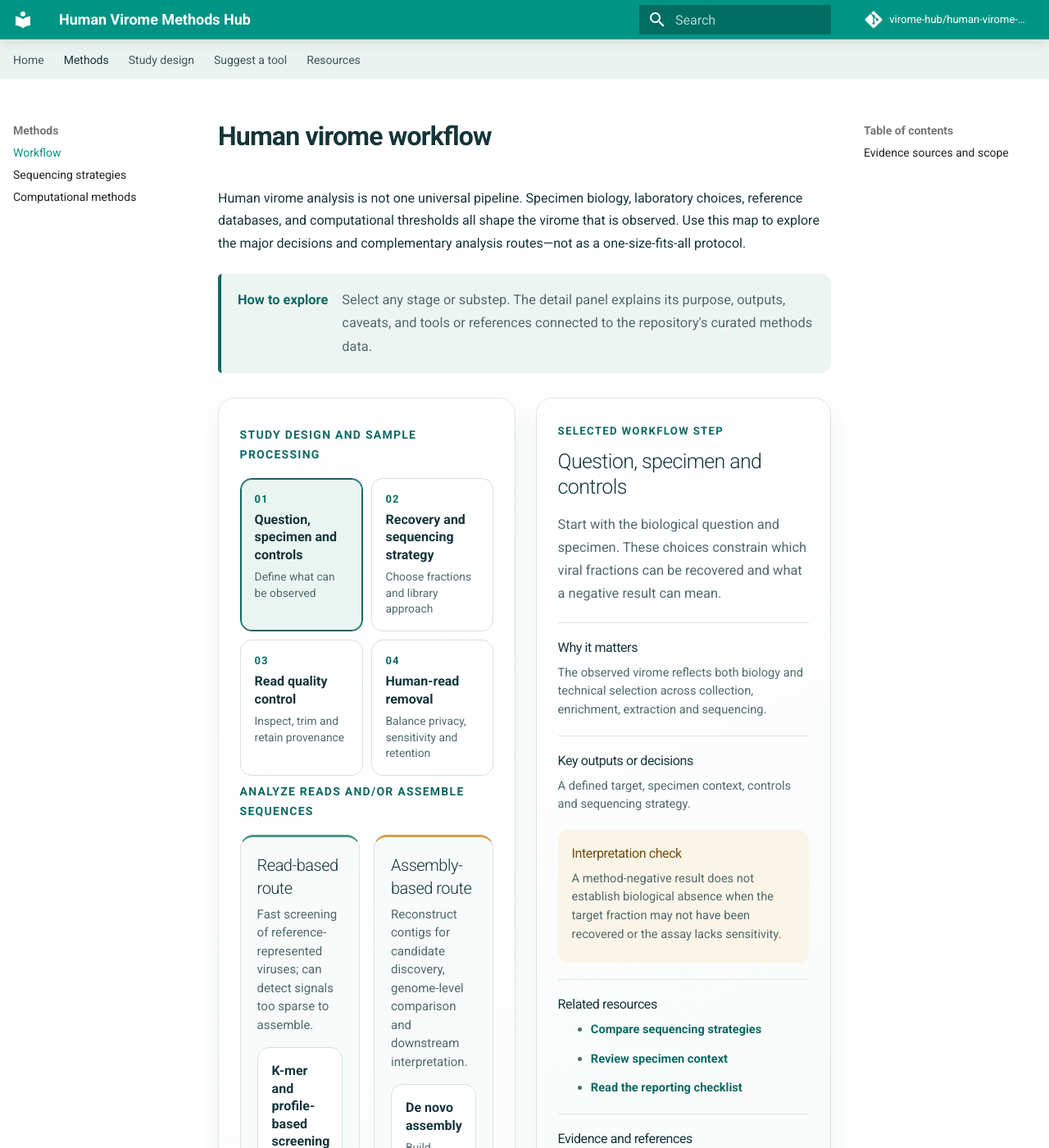
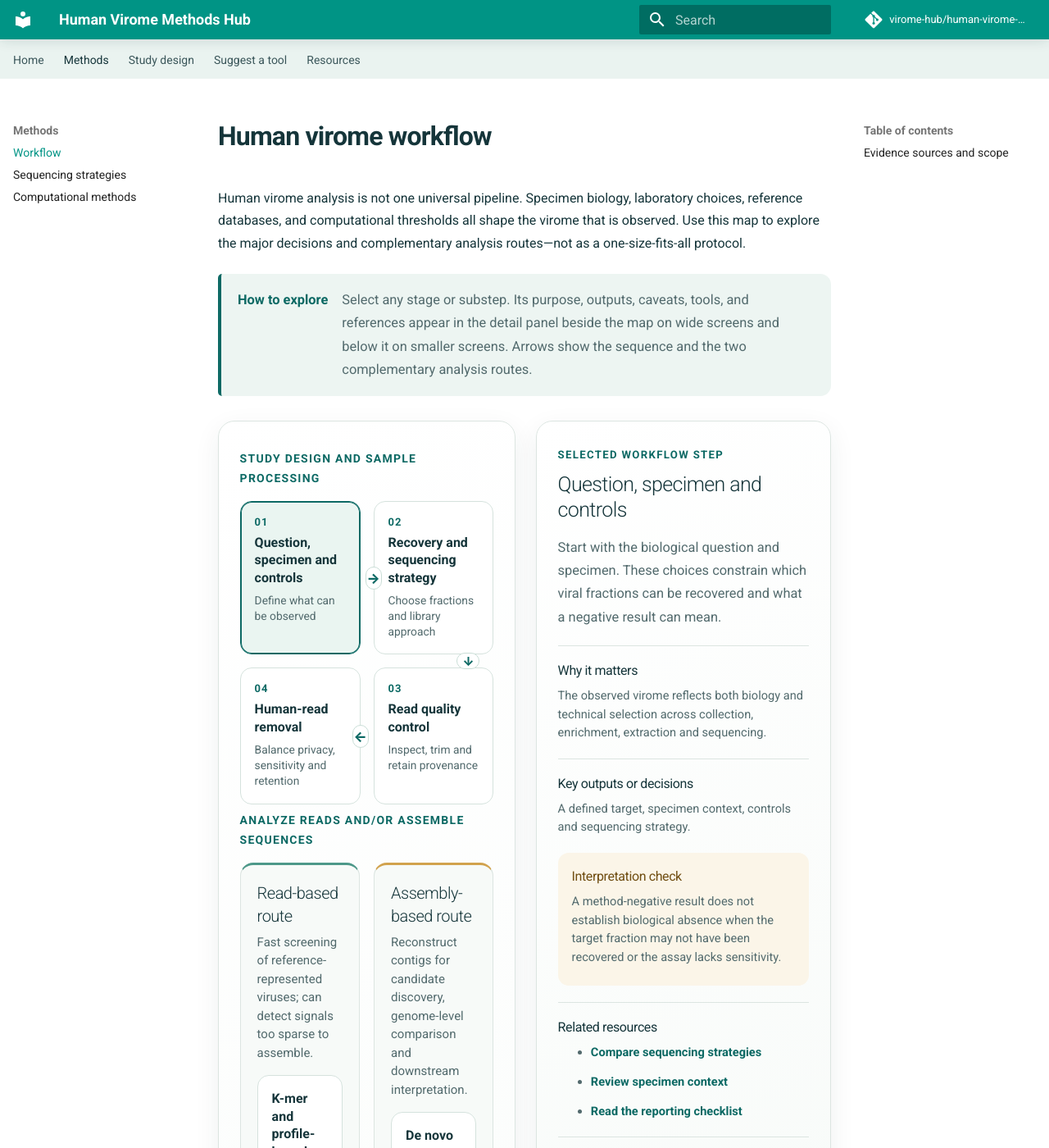
Before and after one commit to manishsinha002/human-virome-methods-hub, an MkDocs documentation site: the page built from docs/workflow.md, in a window 1280 px wide and 1400 px high. Shown: the whole window at 82% size. Built offline with MkDocs 1.6.1 and Material for MkDocs 9.7.7, drawn with Linux system fonts in a browser that asks for light colours; comment, search, counter and statistics services are not loaded.

Commit message:
Clarify workflow map and route flow
Show directional connectors between clickable workflow stages and both analysis routes. Explain where the detail panel appears on desktop and smaller screens.

Co-authored-by: Copilot <223556219+Copilot@users.noreply.github.com>

```diff
--- a/docs/assets/stylesheets/extra.css
+++ b/docs/assets/stylesheets/extra.css
@@ -408,12 +408,33 @@
 }
 
 .workflow-sequence {
+  position: relative;
   display: grid;
   grid-template-columns: repeat(2, minmax(0, 1fr));
-  gap: 0.5rem;
+  grid-template-areas:
+    "first second"
+    "fourth third";
+  gap: 0.8rem;
+}
+
+.workflow-sequence:not(.workflow-sequence-downstream) > .workflow-node:nth-child(1) {
+  grid-area: first;
+}
+
+.workflow-sequence:not(.workflow-sequence-downstream) > .workflow-node:nth-child(2) {
+  grid-area: second;
+}
+
+.workflow-sequence:not(.workflow-sequence-downstream) > .workflow-node:nth-child(3) {
+  grid-area: third;
+}
+
+.workflow-sequence:not(.workflow-sequence-downstream) > .workflow-node:nth-child(4) {
+  grid-area: fourth;
 }
 
 .workflow-node {
+  position: relative;
   display: flex;
   min-width: 0;
   flex-direction: column;
@@ -463,8 +484,61 @@
   line-height: 1.4;
 }
 
-.workflow-connector {
-  display: none;
+.workflow-sequence:not(.workflow-sequence-downstream) > .workflow-node:nth-child(1)::after,
+.workflow-sequence-downstream > .workflow-node:not(:last-child)::after {
+  position: absolute;
+  z-index: 1;
+  top: 50%;
+  right: -0.85rem;
+  display: grid;
+  width: 1rem;
+  height: 1.4rem;
+  place-items: center;
+  transform: translate(50%, -50%);
+  border: 1px solid #c9ddd6;
+  border-radius: 1rem;
+  background: #fff;
+  color: var(--hub-teal);
+  content: "\2192";
+  font-size: 0.85rem;
+  font-weight: 850;
+}
+
+.workflow-sequence:not(.workflow-sequence-downstream) > .workflow-node:nth-child(2)::after {
+  position: absolute;
+  z-index: 1;
+  right: 0.8rem;
+  bottom: -0.95rem;
+  display: grid;
+  width: 1.4rem;
+  height: 1rem;
+  place-items: center;
+  border: 1px solid #c9ddd6;
+  border-radius: 1rem;
+  background: #fff;
+  color: var(--hub-teal);
+  content: "\2193";
+  font-size: 0.75rem;
+  font-weight: 850;
+}
+
+.workflow-sequence:not(.workflow-sequence-downstream) > .workflow-node:nth-child(3)::after {
+  position: absolute;
+  z-index: 1;
+  top: 50%;
+  left: -0.85rem;
+  display: grid;
+  width: 1rem;
+  height: 1.4rem;
+  place-items: center;
+  transform: translate(-50%, -50%);
+  border: 1px solid #c9ddd6;
+  border-radius: 1rem;
+  background: #fff;
+  color: var(--hub-teal);
+  content: "\2190";
+  font-size: 0.85rem;
+  font-weight: 850;
 }
 
 .workflow-branches {
@@ -505,7 +579,26 @@
 
 .workflow-lane-nodes {
   display: grid;
-  gap: 0.5rem;
+  gap: 0.9rem;
+}
+
+.workflow-lane-nodes > .workflow-node:not(:last-child)::after {
+  position: absolute;
+  z-index: 1;
+  bottom: -0.95rem;
+  left: 50%;
+  display: grid;
+  width: 1.4rem;
+  height: 1rem;
+  place-items: center;
+  transform: translateX(-50%);
+  border: 1px solid #c9ddd6;
+  border-radius: 1rem;
+  background: #fff;
+  color: var(--hub-teal);
+  content: "\2193";
+  font-size: 0.75rem;
+  font-weight: 850;
 }
 
 .workflow-merge {
@@ -677,8 +770,41 @@
     grid-template-columns: 1fr;
   }
 
-  .workflow-connector {
+  .workflow-sequence {
+    grid-template-areas: none;
+  }
+
+  .workflow-sequence:not(.workflow-sequence-downstream) > .workflow-node:nth-child(n) {
+    grid-area: auto;
+  }
+
+  .workflow-sequence:not(.workflow-sequence-downstream) > .workflow-node:nth-child(n)::after,
+  .workflow-sequence-downstream > .workflow-node:not(:last-child)::after {
+    top: auto;
+    right: 0.8rem;
+    bottom: -0.95rem;
+    left: auto;
+    width: 1.4rem;
+    height: 1rem;
+    transform: none;
+    content: "\2193";
+    font-size: 0.75rem;
+  }
+
+  .workflow-sequence > .workflow-node:last-child::after {
     display: none;
+  }
+
+  .workflow-sequence:not(.workflow-sequence-downstream) > .workflow-node:nth-child(3)::after {
+    top: auto;
+    right: 0.8rem;
+    bottom: -0.95rem;
+    left: auto;
+    width: 1.4rem;
+    height: 1rem;
+    transform: none;
+    content: "\2193";
+    font-size: 0.75rem;
   }
 
   .evidence-pathway div {
--- a/docs/workflow.md
+++ b/docs/workflow.md
@@ -4,7 +4,7 @@ Human virome analysis is not one universal pipeline. Specimen biology, laborator
 
 <div class="workflow-intro">
   <strong>How to explore</strong>
-  <span>Select any stage or substep. The detail panel explains its purpose, outputs, caveats, and tools or references connected to the repository's curated methods data.</span>
+  <span>Select any stage or substep. Its purpose, outputs, caveats, tools, and references appear in the detail panel beside the map on wide screens and below it on smaller screens. Arrows show the sequence and the two complementary analysis routes.</span>
 </div>
 
 <div class="workflow-app" data-workflow>
@@ -18,19 +18,16 @@ Human virome analysis is not one universal pipeline. Specimen biology, laborator
           <span class="workflow-node-title">Question, specimen and controls</span>
           <span class="workflow-node-subtitle">Define what can be observed</span>
         </button>
-        <span class="workflow-connector" aria-hidden="true">→</span>
         <button class="workflow-node" type="button" data-workflow-node="sample-prep" aria-pressed="false">
           <span class="workflow-node-number">02</span>
           <span class="workflow-node-title">Recovery and sequencing strategy</span>
           <span class="workflow-node-subtitle">Choose fractions and library approach</span>
         </button>
-        <span class="workflow-connector" aria-hidden="true">→</span>
         <button class="workflow-node" type="button" data-workflow-node="read-qc" aria-pressed="false">
           <span class="workflow-node-number">03</span>
           <span class="workflow-node-title">Read quality control</span>
           <span class="workflow-node-subtitle">Inspect, trim and retain provenance</span>
         </button>
-        <span class="workflow-connector" aria-hidden="true">→</span>
         <button class="workflow-node" type="button" data-workflow-node="host-removal" aria-pressed="false">
           <span class="workflow-node-number">04</span>
           <span class="workflow-node-title">Human-read removal</span>
```
